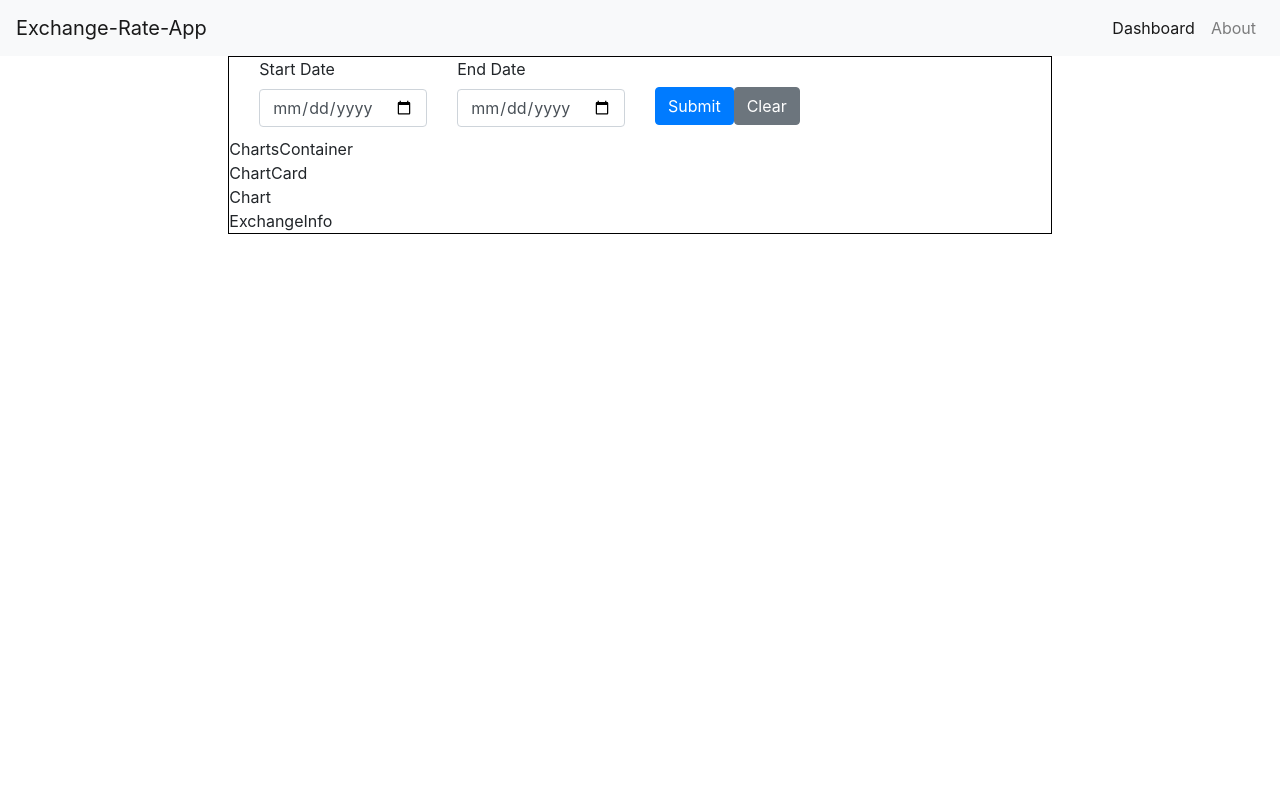
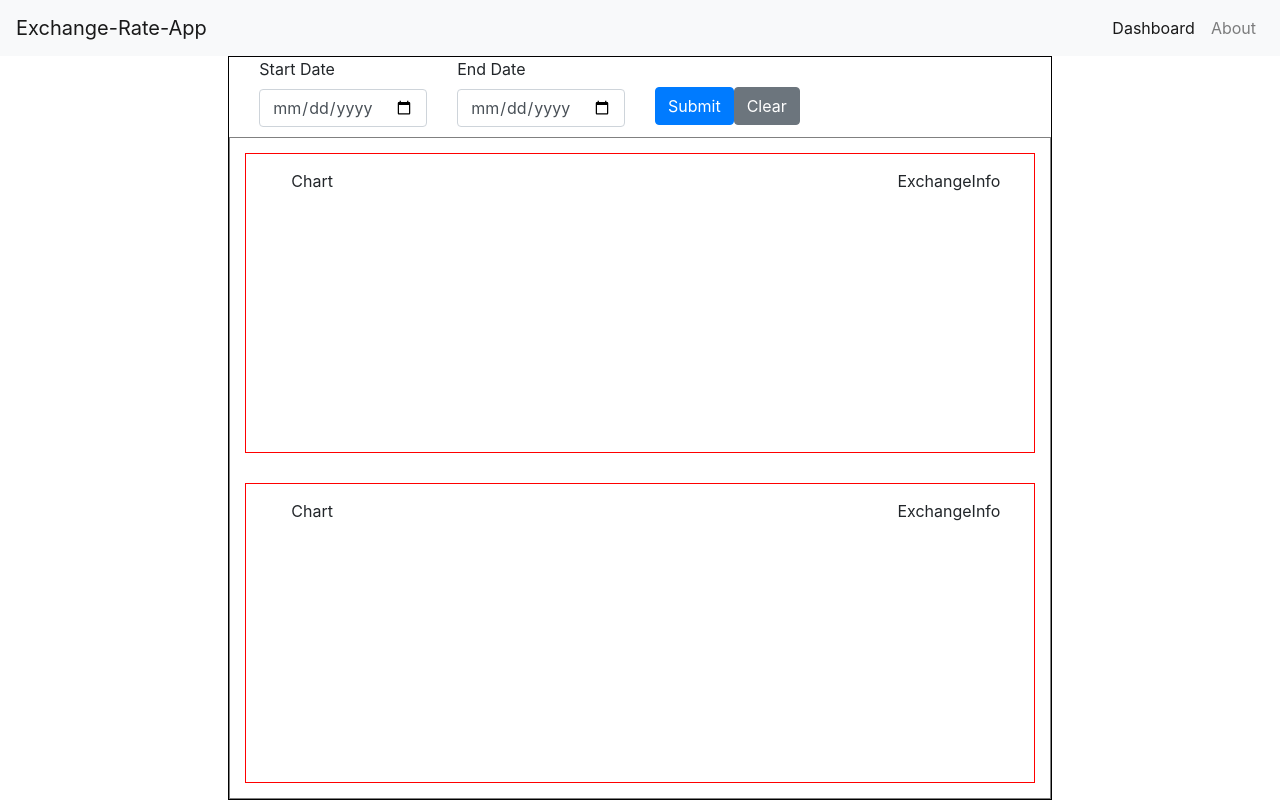
Before and after one commit to keff6/exchange-rate-app, a React (Create React App) app in the folder client/: page / in a window 1280 px wide. Built offline with nearby package versions, Linux system fonts and the light colour scheme.

Commit message:
Add basic layout styles

```diff
--- a/client/src/Chart/ChartCard.js
+++ b/client/src/ChartCard/ChartCard.js
@@ -1,14 +1,17 @@
 import React, { Component } from 'react';
 import Chart from './components/Chart';
 import ExchangeInfo from './components/ExchangeInfo';
+import './chart-card.css';
+import { Row } from 'reactstrap';
 
 class ChartCard extends Component {
   render() {
     return (
-      <div>
-        ChartCard
-        <Chart />
-        <ExchangeInfo />
+      <div className="chart-card col-md-12">
+        <Row>
+          <Chart />
+          <ExchangeInfo />
+        </Row>
       </div>
     );
   }
--- /dev/null
+++ b/client/src/ChartCard/chart-card.css
@@ -0,0 +1,5 @@
+.chart-card {
+    border: 1px solid red;
+    margin: 0 auto;
+    height: 300px;
+}
--- a/client/src/Chart/components/Chart.js
+++ b/client/src/ChartCard/components/Chart.js
@@ -2,7 +2,7 @@ import React from 'react';
 
 const Chart = () => {
   return (
-    <div>
+    <div className="chart-container col-md-10">
       Chart
     </div>
   );
--- a/client/src/Chart/components/ExchangeInfo.js
+++ b/client/src/ChartCard/components/ExchangeInfo.js
@@ -2,7 +2,7 @@ import React from 'react';
 
 const ExchangeInfo = () => {
   return (
-    <div>
+    <div className="info-container col-md-2">
       ExchangeInfo
     </div>
   );
--- a/client/src/ExchangeIndex/ExchangeIndex.js
+++ b/client/src/ExchangeIndex/ExchangeIndex.js
@@ -6,7 +6,8 @@ import './exchange-index.css';
 class ExchangeIndex extends Component {
   state = {
     startDate: "",
-    endDate: ""
+    endDate: "",
+    data: []
   }
 
   submitHandler = (e) => {
@@ -29,7 +30,7 @@ class ExchangeIndex extends Component {
   }
 
   getDolarIndex = async () => {
-    const response = await fetch('/api/ind2', {
+    const response = await fetch('/api/index', {
       method: 'POST',
       headers: {
         'Content-Type': 'application/json',
@@ -40,7 +41,7 @@ class ExchangeIndex extends Component {
         }),
     });
     const body = await response.text();
-    console.log(body);
+    this.setState({data: body});
   }
 
   render() {
@@ -51,7 +52,7 @@ class ExchangeIndex extends Component {
           onChangeStartDate={this.startDateHandler}
           onChangeEndDate={this.endDateHandler}
         />
-        <ChartsContainer />
+        <ChartsContainer data={this.state.data}/>
       </div>
     )
   }
--- a/client/src/ExchangeIndex/components/ChartsContainer.js
+++ b/client/src/ExchangeIndex/components/ChartsContainer.js
@@ -1,12 +1,19 @@
 import React, { Component } from 'react';
-import ChartCard from '../../Chart/ChartCard';
+import ChartCard from '../../ChartCard/ChartCard';
+import { Row } from 'reactstrap';
 
 class ChartsContainer extends Component {
   render() {
+    console.log(this.props.data);
     return (
-      <div>
-        ChartsContainer
-        <ChartCard />
+      <div className="charts-container">
+        <Row>
+          <ChartCard />
+        </Row>
+
+        <Row>
+          <ChartCard />
+        </Row>
       </div>
     );
   }
--- a/client/src/ExchangeIndex/exchange-index.css
+++ b/client/src/ExchangeIndex/exchange-index.css
@@ -9,3 +9,11 @@
 .controls-container .buttons {
   line-height: 95px;
 }
+
+.charts-container {
+  border: 1px solid gray;
+}
+
+.charts-container .row{
+  padding: 15px;
+}
```
Also changed, not shown: client/src/App.js (+0 -44 lines), 1 other file (tests, documents, lock files or other folders).
